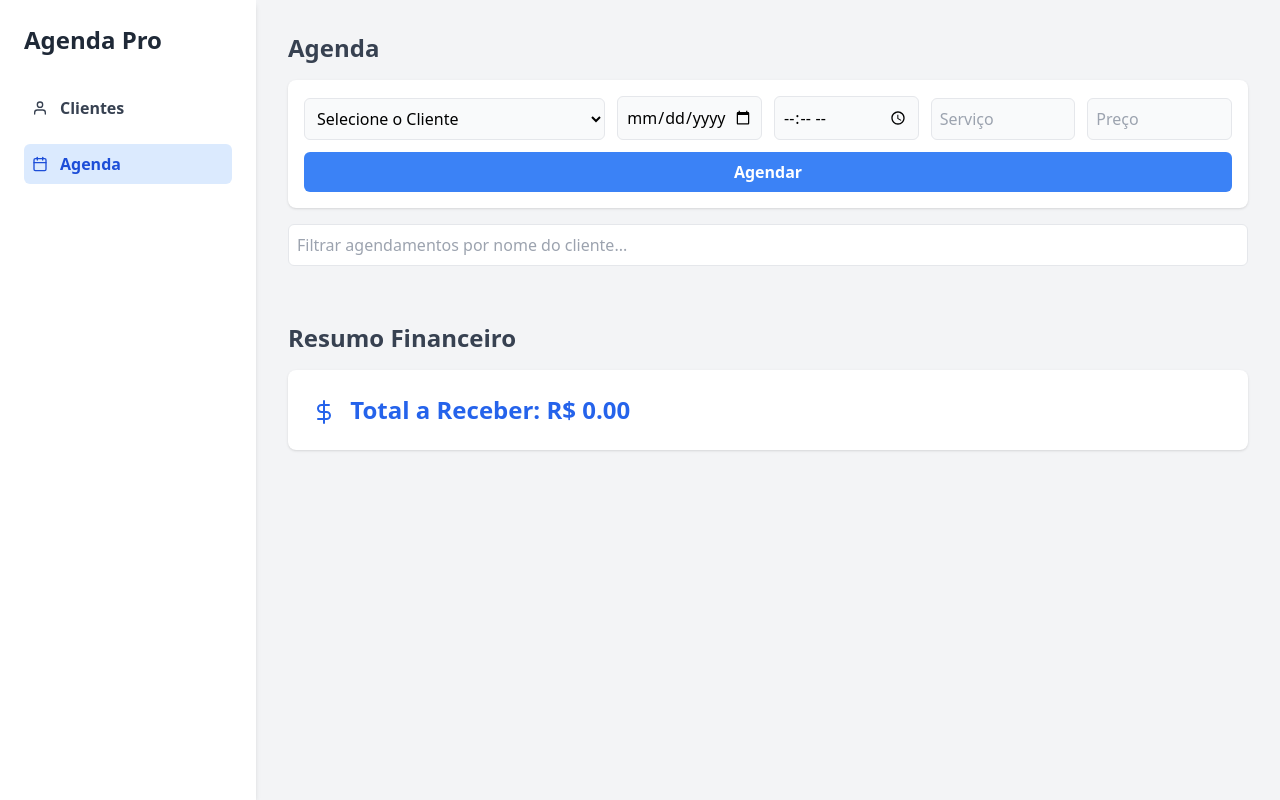
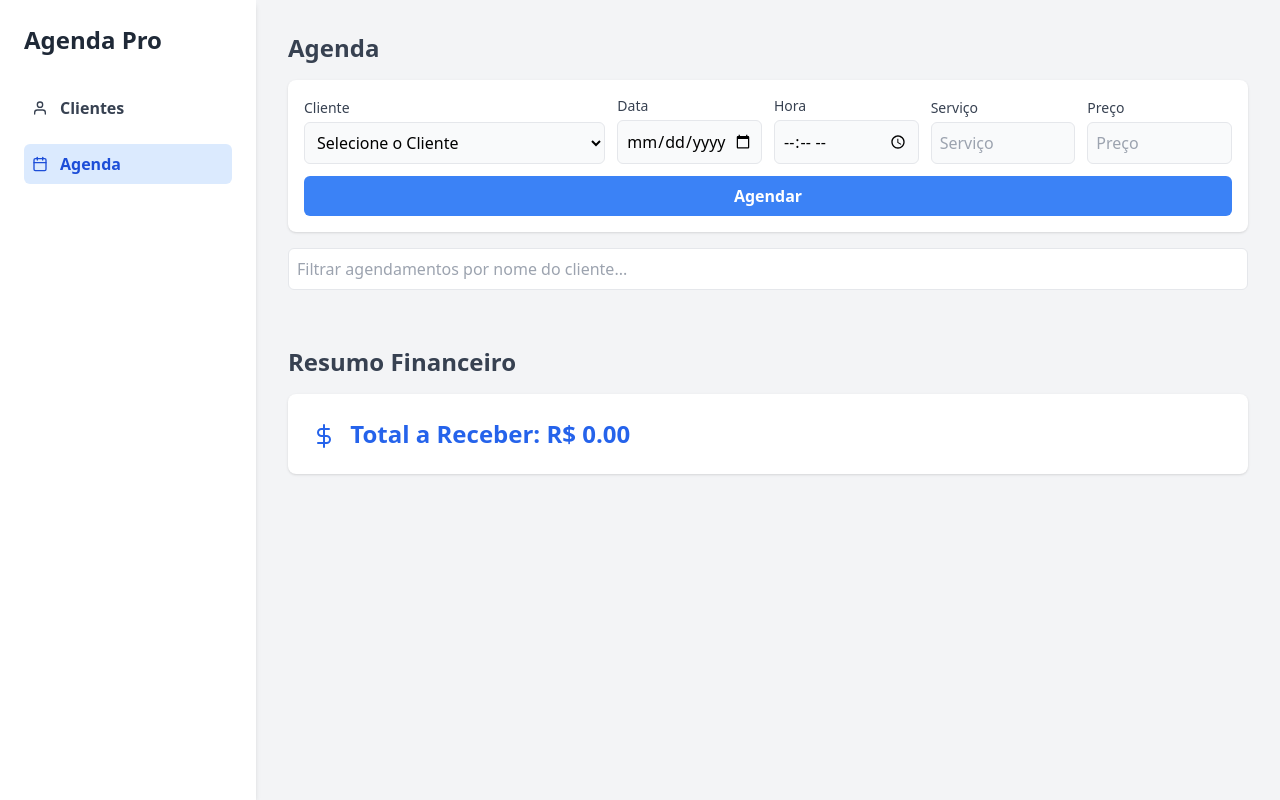
Before and after one commit to lucasparrento12-ux/AGENDA-PRO-1, a React (Vite) app: page / in a window 1280 px wide. Built offline with nearby package versions, Linux system fonts and the light colour scheme.

Commit message:
Corrige exibição de horário e formulário de edição

```diff
--- a/src/pages/PaginaAgenda.jsx
+++ b/src/pages/PaginaAgenda.jsx
@@ -12,6 +12,8 @@ export default function PaginaAgenda() {
 
   const totalFinanceiro = agenda.reduce((acc, a) => acc + parseFloat(a.preco), 0).toFixed(2);
   const clientesOrdenados = [...clientes].sort((a, b) => a.nome.localeCompare(b.nome));
+
+  // CORRIGIDO: Ordenação por data e depois por horário
   const agendaFiltrada = agenda
     .filter(a => {
         if (!filtroCliente) return true;
@@ -20,7 +22,6 @@ export default function PaginaAgenda() {
     })
     .sort((a, b) => `${a.data} ${a.horario}`.localeCompare(`${b.data} ${b.horario}`));
 
-  // NOVO: Pega a data de hoje no formato AAAA-MM-DD
   const hoje = new Date().toISOString().slice(0, 10);
 
   return (
@@ -31,18 +32,33 @@ export default function PaginaAgenda() {
 
       <section className="mb-10">
         <h2 className="text-2xl font-semibold mb-4 text-gray-700">Agenda</h2>
-        <div className={`bg-white p-4 rounded-lg shadow mb-4 grid grid-cols-1 md:grid-cols-2 lg:grid-cols-6 gap-3 items-end ${editarAgendaId ? 'border-green-500 border' : ''}`}>
-          <select name="clienteId" value={formAgenda.clienteId} onChange={handleAgendaChange} className="border p-2 w-full rounded-md bg-gray-50 lg:col-span-2" aria-label="Selecionar cliente">
-            <option value="">Selecione o Cliente</option>
-            {clientesOrdenados.map(c => <option key={c.id} value={c.id}>{c.nome}</option>)}
-          </select>
-          <input type="date" name="data" className="border p-2 w-full rounded-md bg-gray-50" value={formAgenda.data} onChange={handleAgendaChange} aria-label="Data do agendamento" />
-          {/* NOVO CAMPO DE HORÁRIO */}
-          <input type="time" name="horario" className="border p-2 w-full rounded-md bg-gray-50" value={formAgenda.horario} onChange={handleAgendaChange} aria-label="Horário do agendamento" />
-          <input name="servico" className="border p-2 w-full rounded-md bg-gray-50" placeholder="Serviço" value={formAgenda.servico} onChange={handleAgendaChange} aria-label="Serviço" />
-          <input type="number" name="preco" className="border p-2 w-full rounded-md bg-gray-50" placeholder="Preço" value={formAgenda.preco} onChange={handleAgendaChange} aria-label="Preço" min="0" step="0.01" />
-          <button className={`px-4 py-2 w-full rounded-md font-semibold transition-colors lg:col-span-6 ${editarAgendaId ? 'bg-green-500 hover:bg-green-600 text-white' : 'bg-blue-500 hover:bg-blue-600 text-white'}`} onClick={adicionarOuEditarAgenda}>
-            {editarAgendaId ? 'Salvar' : 'Agendar'}
+        {/* CORRIGIDO: O layout do formulário foi ajustado para telas menores */}
+        <div className={`bg-white p-4 rounded-lg shadow mb-4 grid grid-cols-2 lg:grid-cols-6 gap-3 items-end ${editarAgendaId ? 'border-green-500 border' : ''}`}>
+          <div className="col-span-2 lg:col-span-2">
+            <label htmlFor="clienteId" className="block text-sm font-medium text-gray-700">Cliente</label>
+            <select id="clienteId" name="clienteId" value={formAgenda.clienteId} onChange={handleAgendaChange} className="mt-1 border p-2 w-full rounded-md bg-gray-50" aria-label="Selecionar cliente">
+              <option value="">Selecione o Cliente</option>
+              {clientesOrdenados.map(c => <option key={c.id} value={c.id}>{c.nome}</option>)}
+            </select>
+          </div>
+          <div>
+            <label htmlFor="data" className="block text-sm font-medium text-gray-700">Data</label>
+            <input id="data" type="date" name="data" className="mt-1 border p-2 w-full rounded-md bg-gray-50" value={formAgenda.data} onChange={handleAgendaChange} aria-label="Data do agendamento" />
+          </div>
+          <div>
+            <label htmlFor="horario" className="block text-sm font-medium text-gray-700">Hora</label>
+            <input id="horario" type="time" name="horario" className="mt-1 border p-2 w-full rounded-md bg-gray-50" value={formAgenda.horario} onChange={handleAgendaChange} aria-label="Horário do agendamento" />
+          </div>
+          <div className="col-span-2 lg:col-span-1">
+            <label htmlFor="servico" className="block text-sm font-medium text-gray-700">Serviço</label>
+            <input id="servico" name="servico" className="mt-1 border p-2 w-full rounded-md bg-gray-50" placeholder="Serviço" value={formAgenda.servico} onChange={handleAgendaChange} aria-label="Serviço" />
+          </div>
+          <div className="col-span-2 lg:col-span-1">
+            <label htmlFor="preco" className="block text-sm font-medium text-gray-700">Preço</label>
+            <input id="preco" type="number" name="preco" className="mt-1 border p-2 w-full rounded-md bg-gray-50" placeholder="Preço" value={formAgenda.preco} onChange={handleAgendaChange} aria-label="Preço" min="0" step="0.01" />
+          </div>
+          <button className={`px-4 py-2 w-full rounded-md font-semibold transition-colors col-span-2 lg:col-span-6 ${editarAgendaId ? 'bg-green-500 hover:bg-green-600 text-white' : 'bg-blue-500 hover:bg-blue-600 text-white'}`} onClick={adicionarOuEditarAgenda}>
+            {editarAgendaId ? 'Salvar Edição' : 'Agendar'}
           </button>
         </div>
         <input className="border p-2 mb-4 w-full rounded-md" placeholder="Filtrar agendamentos por nome do cliente..." value={filtroCliente} onChange={e => setFiltroCliente(e.target.value)} aria-label="Filtrar agendamentos" />
@@ -50,10 +66,8 @@ export default function PaginaAgenda() {
         <div className="grid grid-cols-1 md:grid-cols-2 lg:grid-cols-3 gap-4">
           {agendaFiltrada.map(a => {
             const cliente = clientes.find(c => c.id === a.clienteId);
-            // NOVO: Verifica se o agendamento é para hoje para o alerta visual
             const isHoje = a.data === hoje;
             return (
-              // LÓGICA DO ALERTA: Adiciona uma borda amarela se o agendamento for hoje
               <div key={a.id} className={`bg-white p-4 rounded-lg shadow flex justify-between items-start ${isHoje ? 'border-2 border-yellow-400' : ''}`}>
                 <div>
                   <div className="font-bold text-gray-800 flex items-center gap-2">
@@ -62,10 +76,13 @@ export default function PaginaAgenda() {
                       <a href={`https://wa.me/55${cliente.whatsapp.replace(/\D/g, '')}`} target="_blank" rel="noopener noreferrer" aria-label="Conversar no WhatsApp" className="text-green-500 hover:text-green-700"><FaWhatsapp size={18} /></a>
                     )}
                   </div>
-                  {/* EXIBE A DATA E O HORÁRIO */}
+
+                  {/* CORRIGIDO: Mostra a data e o horário corretamente */}
                   <div className="text-sm text-gray-600 font-semibold">
-                    {new Date(a.data).toLocaleDateString('pt-BR', { timeZone: 'UTC' })} às {a.horario}
+                    {new Date(a.data).toLocaleDateString('pt-BR', { timeZone: 'UTC' })}
+                    {a.horario && ` às ${a.horario}`}
                   </div>
+
                   <div className="text-gray-700">{a.servico}</div>
                   <div className="font-semibold text-green-600 mt-2">R$ {a.preco}</div>
                 </div>
```
